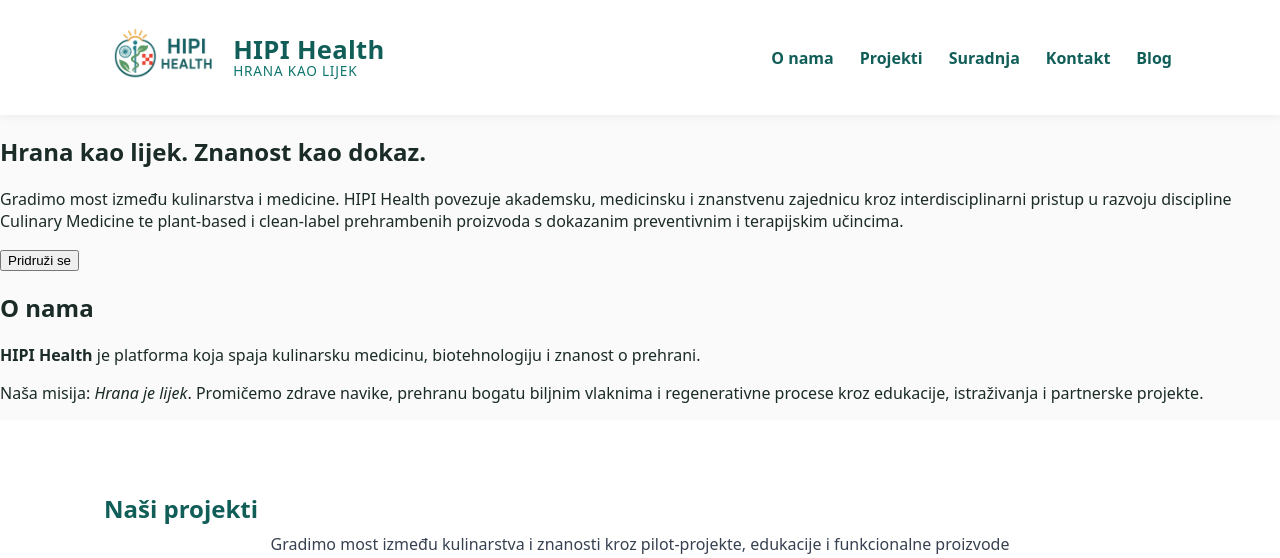
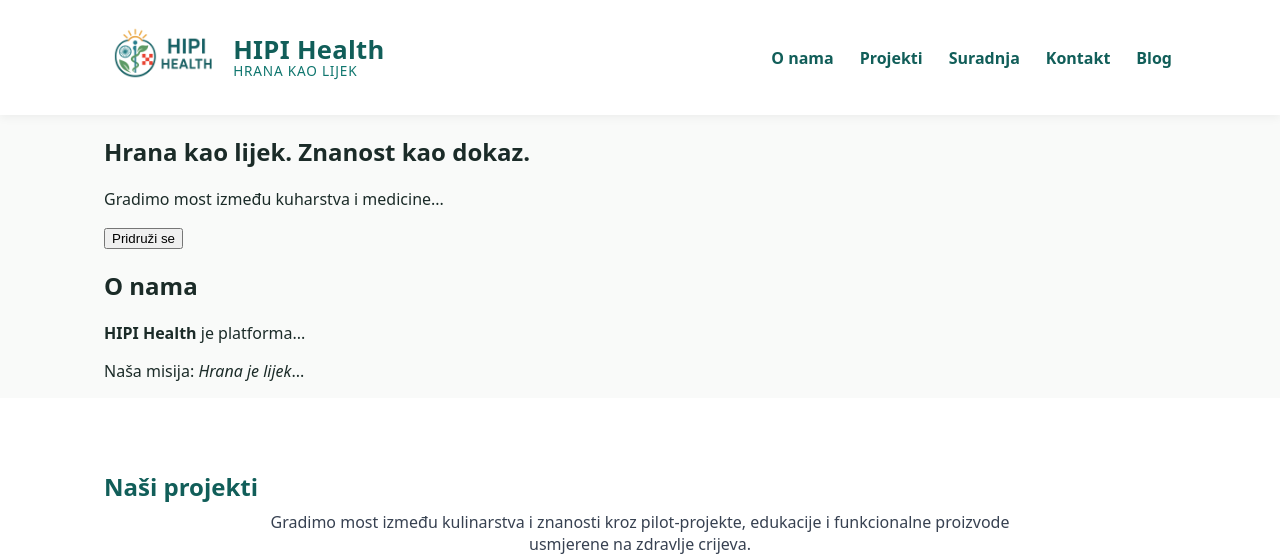
Before and after one commit to harveypilas/hipihealth-site, a plain HTML site: page index.html in a window 1280 px wide. Shown: the top 558 px of the page. Drawn offline with Linux system fonts and the light colour scheme.

Commit message:
Update index.html

```diff
--- a/index.html
+++ b/index.html
@@ -55,15 +55,19 @@
 
 
  <section id="pocetna">
+  <div class="container">
     <h1>Hrana kao lijek. Znanost kao dokaz.</h1>
-    <p>Gradimo most između kulinarstva i medicine. HIPI Health povezuje akademsku, medicinsku i znanstvenu zajednicu kroz interdisciplinarni pristup u razvoju discipline Culinary Medicine te plant-based i clean-label prehrambenih proizvoda s dokazanim preventivnim i terapijskim učincima. </p>
-    <button class="cta-btn" onclick="document.getElementById('kontakt').scrollIntoView({behavior:'smooth'})">Pridruži se</button>
+    <p>Gradimo most između kuharstva i medicine...</p>
+    <button class="cta-btn" onclick="document.getElementById('kontakt').scrollIntoView({behavior:'smooth'});">Pridruži se</button>
+  </div>
 </section>
 
   <section id="onama">
+  <div class="container">
     <h2>O nama</h2>
-    <p><strong>HIPI Health</strong> je platforma koja spaja kulinarsku medicinu, biotehnologiju i znanost o prehrani.</p>
-    <p>Naša misija: <em>Hrana je lijek</em>. Promičemo zdrave navike, prehranu bogatu biljnim vlaknima i regenerativne procese kroz edukacije, istraživanja i partnerske projekte.</p>
+    <p><strong>HIPI Health</strong> je platforma...</p>
+    <p>Naša misija: <em>Hrana je lijek</em>...</p>
+  </div>
 </section>
 
   <section id="projekti" class="projects-section">
@@ -202,13 +206,16 @@
 
 
 <section id="partneri" class="partners-section">
+  <div class="container">
     <h2>Partneri i suradnje</h2>
-  <p>
-    HIPI Health razvija mrežu partnera koji povezuju znanost, biotehnologiju i kulinarstvo.
-    U fokusu su klinički-validirani plant-based proizvodi i edukacija kroz Culinary Medicine pristup.
-  </p>
+    <p>HIPI Health razvija mrežu partnera koji povezuju znanost, biotehnologiju i kulinarstvo. U fokusu su klinički-validirani plant-based proizvodi i edukacija kroz Culinary Medicine pristup.</p>
 
     <div class="partners-row">
+      <!-- postojeći partner-card elementi ostaju -->
+      ...
+    </div>
+  </div>
+</section>
 
     <div class="partner-card">
       <a href="https://www.potion1st.com/" target="_blank" rel="noopener">
```
Lines whose indentation alone changed are shown as unchanged.
